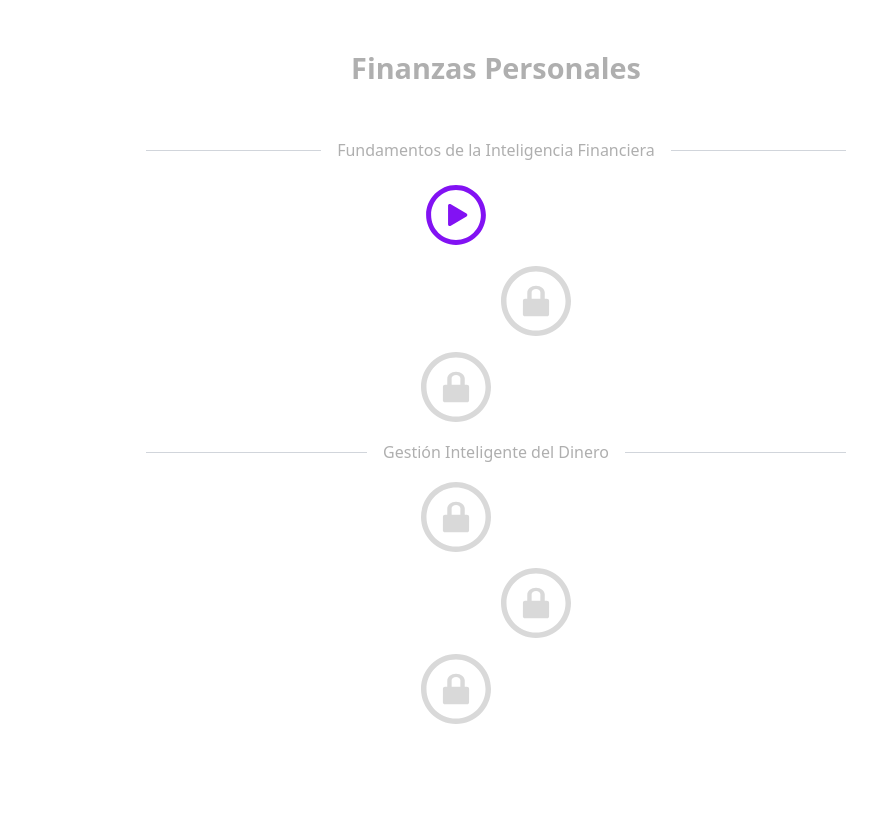
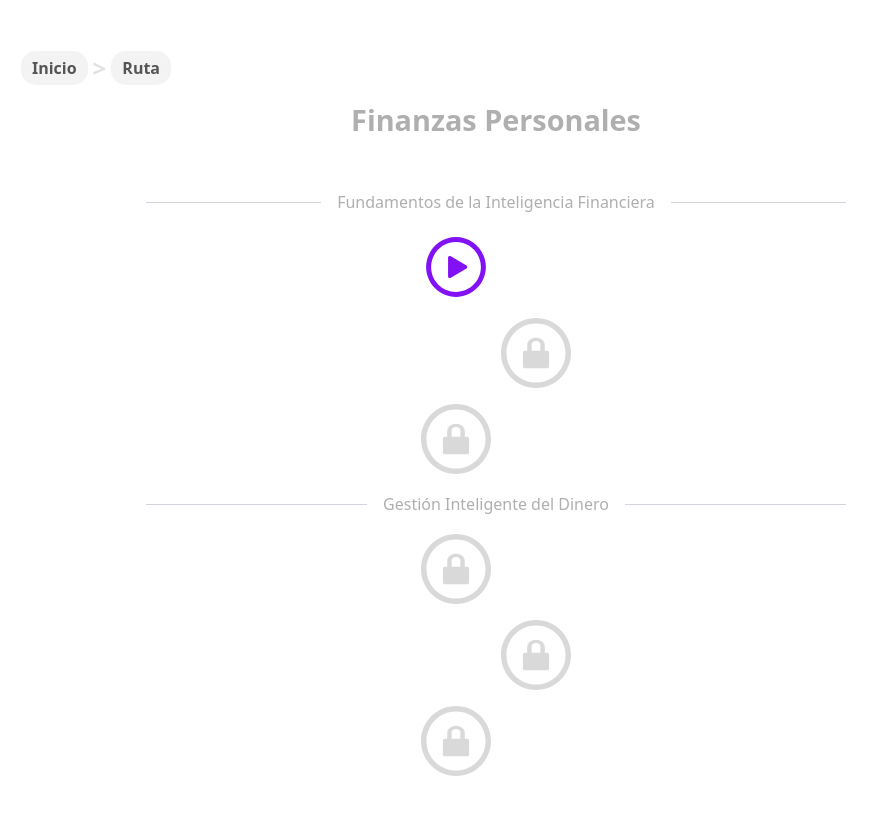
Before and after one commit to ElianaHuamani/miyo, a Vue app: page /journey in a window 1280 px wide. Shown: the top 814 px of the page, without its empty margins (144-1021 px from the left). Built offline with nearby package versions, Linux system fonts and the light colour scheme.

Commit message:
refactor breadcrumb

```diff
--- a/src/pages/JourneyPage.vue
+++ b/src/pages/JourneyPage.vue
@@ -1,6 +1,13 @@
 <template>
   <div v-if="isLoading" class="loading-spinner">Cargando...</div>
   <div v-else class="journey-wrapper px-4 py-6 md:px-10">
+    <!-- Breadcrumb con cápsulas -->
+    <nav aria-label="breadcrumb" class="breadcrumb">
+      <button class="btn" @click="navigateToHome">Inicio</button>
+      <span class="breadcrumb-separator">&gt;</span>
+      <span class="breadcrumb-text">Ruta</span>
+    </nav>
+
     <div class="header relative w-full">
       <h1 class="title text-2xl md:text-3xl text-center">{{ journeyData?.journey }}</h1>
     </div>
@@ -103,6 +110,10 @@ export default defineComponent({
       applyProgress();
     };
 
+    const navigateToHome = () => {
+      router.push('/');
+    };
+
     const getPodcastClass = (stage: string) => {
       switch (stage) {
         case 'enabled':
@@ -131,10 +142,6 @@ export default defineComponent({
       }
     };
 
-
-
-
-
     onMounted(() => {
       initializeProgress();
       fetchJourneyData(); // Ejecuta fetch solo una vez después de inicializar
@@ -148,6 +155,7 @@ export default defineComponent({
       iconBlock,
       iconStar,
       iconPlay,
+      navigateToHome,
     };
   },
 });
@@ -264,5 +272,42 @@ export default defineComponent({
   max-width: 140px; /* Limita el ancho para mantenerlo alineado con el círculo */
 }
 
+.breadcrumb {
+  display: flex;
+  justify-content: flex-start;
+  align-items: center;
+  gap: 5px;
+  margin-bottom: 1rem;
+  max-width: 700px; /* Limita el ancho para que coincida con el título */
+  margin-left: auto;
+  margin-right: auto;
+  transform: translateX(-400px); /* Ajusta el valor para mover más o menos hacia la izquierda */
+}
+
+
+
+.breadcrumb button,
+.breadcrumb .breadcrumb-text {
+  background-color: #F3F3F3; /* Fondo gris claro para las cápsulas */
+  color: #555555; /* Texto gris oscuro */
+  font-weight: bold;
+  padding: 5px 11px;
+  border-radius: 15px;
+  display: inline-flex;
+  align-items: center;
+}
+
+.breadcrumb button:hover {
+  color: #333333; /* Gris más oscuro en hover */
+  background-color: #e0e0e0;
+  box-shadow: 0px 4px 8px rgba(0, 0, 0, 0.2); /* Sombra para dar presencia */
+}
+
+.breadcrumb-separator {
+  color: #E1E1E1;
+  font-weight: bold;
+  font-size: 1.5rem;
+}
+
 
 </style>
--- a/src/pages/PodcastPlayerPage.vue
+++ b/src/pages/PodcastPlayerPage.vue
@@ -273,10 +273,11 @@ export default defineComponent({
 
 .breadcrumb {
   display: flex;
+  align-items: center;
+  gap: 5px;
+  margin-bottom: 1rem;
   justify-content: flex-start;
-  align-items: center;
-  gap: 5px; /* Espacio entre las cápsulas */
-  margin-bottom: 1rem;
+  width: 100%; /* Asegura que se mantenga a la izquierda en el contenedor */
 }
 
 .breadcrumb button,
@@ -284,7 +285,7 @@ export default defineComponent({
   background-color: #F3F3F3; /* Fondo gris claro para las cápsulas de cada nivel */
   color: #555555; /* Texto gris oscuro */
   font-weight: bold;
-  padding: 5px 11px;
+  padding: 2px 11px;
   border-radius: 15px;
   display: inline-flex;
   align-items: center;
@@ -296,7 +297,9 @@ export default defineComponent({
 }
 
 .breadcrumb button:hover {
-  color: #333333; /* Gris más oscuro al pasar el mouse */
+  color: #000000; /* Cambia a un tono más oscuro para resaltar */
+  background-color: #e0e0e0; /* Fondo ligeramente más oscuro en hover */
+  box-shadow: 0px 4px 8px rgba(0, 0, 0, 0.2); /* Sombra suave para dar presencia */
 }
 
 .breadcrumb-separator {
```
